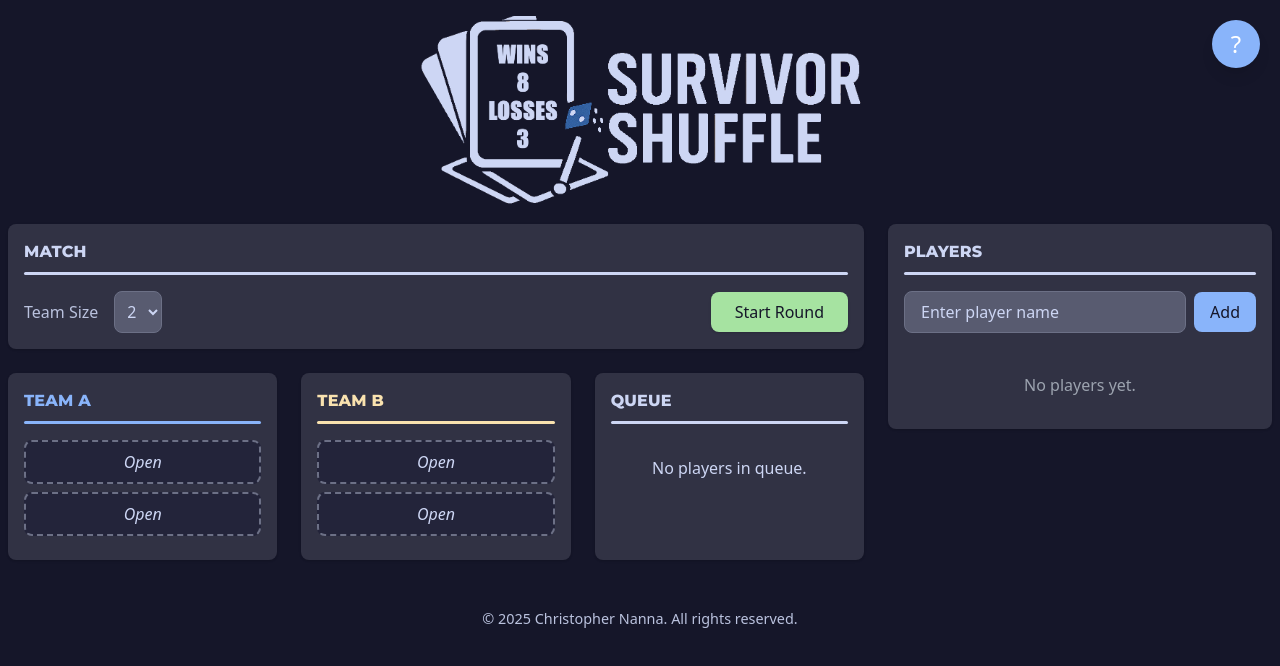
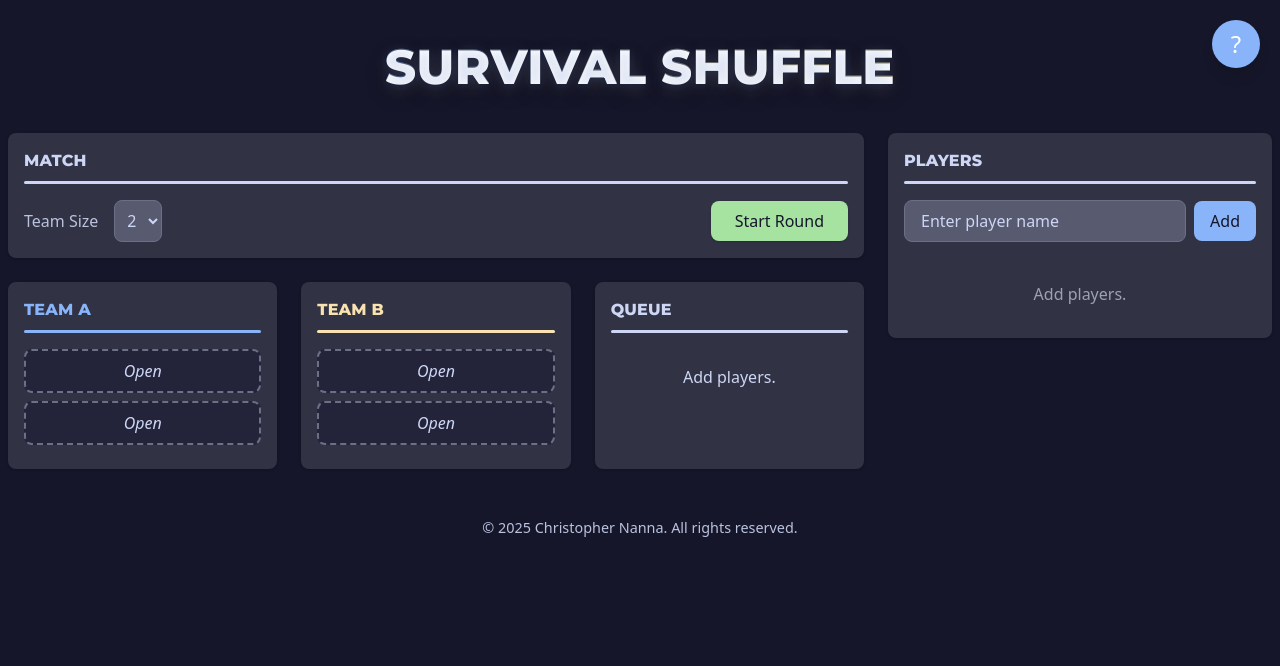
Before and after one commit to nannac/survivor-shuffle, a plain HTML site: page index.html in a window 1280 px wide. Drawn offline with nearby package versions, Linux system fonts and the light colour scheme.

Commit message:
replaced logo image with text

```diff
--- a/index.html
+++ b/index.html
@@ -14,7 +14,7 @@
 <body>
   <div class="max-w-7xl mx-auto px-2">
     <div class="flex justify-center mt-4 mb-4">
-  <img src="static/images/logo.png" alt="Survivor Shuffle Logo" class="h-36 md:h-48" />
+      <h1 class="ctp-title font-semibold mb-2">SURVIVAL SHUFFLE</h1>
 </div>
     <div class="flex flex-col md:flex-row gap-6">
       <!-- Main Left Column -->
--- a/static/main.css
+++ b/static/main.css
@@ -130,6 +130,27 @@ li {
   text-transform: uppercase;
   font-size: 1rem;
 }
+
+h1.ctp-title {
+  font-size: 3rem;
+  line-height: 1.1;
+  margin-top: 0.5em;
+  margin-bottom: 0.5em;
+  background: linear-gradient(90deg, var(--ctp-blue, #2563eb) 10%, var(--ctp-yellow, #f9e2af) 90%);
+  -webkit-background-clip: text;
+  -webkit-text-fill-color: transparent;
+  background-clip: text;
+  text-fill-color: transparent;
+  /* Multi-layered shadow for depth and glow */
+  text-shadow:
+    0 2px 8px rgba(37,99,235,0.16),
+    0 4px 16px rgba(249,226,175,0.16),
+    0 1px 0 #fff,
+    0 0 2px #000a,
+    0 8px 24px rgba(0,0,0,0.20);
+}
+
+
 .ctp-li {
   transition: background 0.15s, box-shadow 0.15s, border 0.15s;
   cursor: grab;
--- a/static/main.js
+++ b/static/main.js
@@ -108,7 +108,7 @@ function renderPlayers() {
     const playersList = document.getElementById('players-list');
     playersList.innerHTML = '';
     if (players.length === 0) {
-        playersList.innerHTML = '<div class="text-gray-400 text-center py-4">No players yet.</div>';
+        playersList.innerHTML = '<div class="text-gray-400 text-center py-4">Add players.</div>';
     } else {
         // Table sorting state
         if (!window.playerTableSort) {
@@ -163,7 +163,7 @@ function renderQueue() {
     const queueList = document.getElementById('queue-list');
     queueList.innerHTML = '';
     if (queue.length === 0) {
-        queueList.innerHTML = '<li class="text-gray-400 text-center py-4">No players in queue.</li>';
+        queueList.innerHTML = '<li class="text-gray-400 text-center py-4">Add players.</li>';
     } else {
         queue.forEach((player) => {
             if (player.skip) {
```
